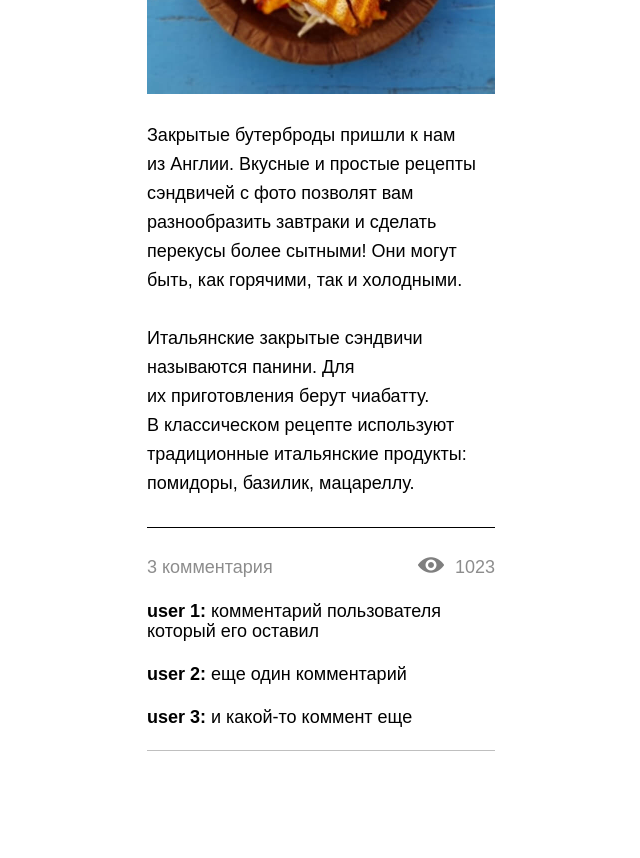
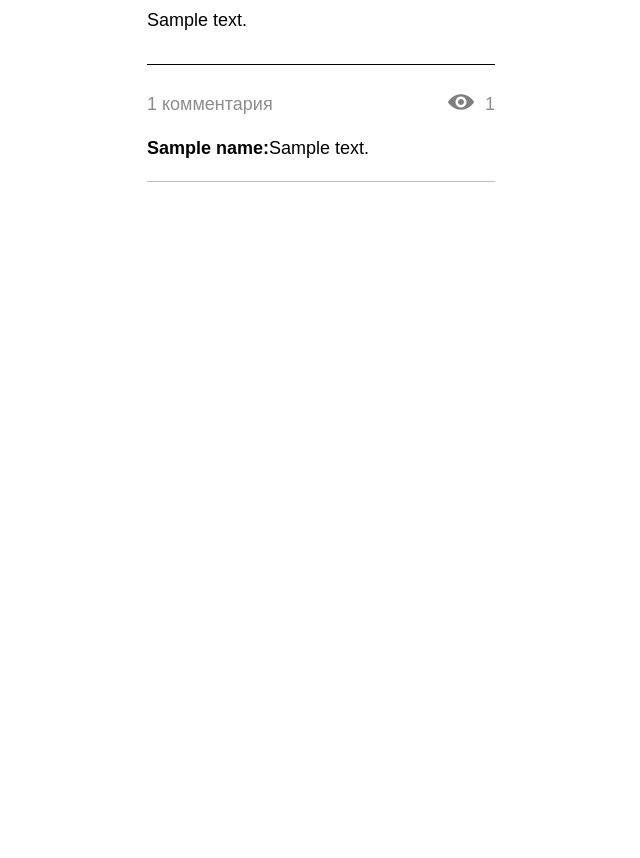
Before and after one commit to cyberBOB72/term_Paper3, a Flask app: template templates/post.html in a window 1280 px wide. Shown: the part 439-1297 px from the top of the page, without its empty margins (319-959 px from the left). After the commit the page ends 621 px from the top, so only its background shows below. Run offline with Flask 2, Linux system fonts and the light colour scheme; the template is opened without the code that fills it: most values are stand-ins (such as "Sample title", 1, 10 or a date in 2020); grey boxes marked "Sample" are stand-in pictures.

Commit message:
to be continued..

```diff
--- a/main.py
+++ b/main.py
@@ -1,7 +1,8 @@
 from utils import *
 from flask import Flask, render_template, request
 
-posts = get_posts_all('data\posts.json')
+posts = get_json('data\posts.json')
+comments = get_json('data\comments.json')
 
 app = Flask(__name__)
 
@@ -11,4 +12,13 @@ def page_index():
     post = posts
     return render_template('index.html', post=post)
 
+
+@app.route("/posts/<int:postid>")
+def page_post(postid):
+    post = get_posts_by_user(postid, posts)
+    comment = get_comments_by_post_id(postid, comments)
+    return render_template('post.html', post=post, comment=comment, count=len(comment))
+
+
+
 app.run()
--- a/templates/index.html
+++ b/templates/index.html
@@ -42,7 +42,7 @@
             <span class="item__username">{{ name['poster_name'] }}</span>
           </a>
         </div>
-        <a href="/post.html" class="item__post-link">
+        <a href="/posts/{{ name['pk'] }}" class="item__post-link">
           <img src={{ name['pic'] }} alt="" width="348" class="item__post-img">
         </a>
         <p class="item__descr">{{ name['content'] | truncate(57) }}</p>
@@ -53,7 +53,7 @@
           </div>
         </div>
         <div class="item__post-bottom">
-          <a href="/post.html" class="item__btn-more">Подробнее</a>
+          <a href="/posts/{{ name['pk'] }}" class="item__btn-more">Подробнее</a>
           <button type="button" class="item__bookmark-btn">
             <img src="static/img/bookmark.png" alt="" class="item__bookmark-icon" width="24">
           </button>
--- a/templates/post.html
+++ b/templates/post.html
@@ -5,7 +5,7 @@
   <meta charset="UTF-8">
   <meta name="viewport" content="width=device-width, initial-scale=1.0">
   <title>SKYPROGRAM post</title>
-  <link href="static/css/styles.min.css" rel="stylesheet">
+  <link href={{ url_for("static", filename="css/styles.min.css") }} rel="stylesheet">
 </head>
 
 <body>
@@ -30,43 +30,37 @@
         <div class="item__top">
           <a href="/user-feed.html" class="item__head">
             <div class="item__ava-wrap">
-              <img src="img/ava1.png" alt="" class="item__ava" width="47">
+              <img src={{ post.poster_avatar }} alt="" class="item__ava" width="47">
             </div>
-            <span class="item__username">Username</span>
+            <span class="item__username">{{ post.poster_name }}</span>
           </a>
           <button type="button" class="item__bookmark-btn">
-            <img src="img/bookmark.png" alt="" class="item__bookmark-icon" width="24">
+            <img src={{ url_for("static", filename="img/bookmark.png") }} alt="" class="item__bookmark-icon" width="24">
           </button>
         </div>
         <a href="" class="item__post-link">
-          <img src="img/post1.jpg" alt="" width="348" class="item__post-img">
+          <img src={{ post.pic }} alt="" width="348" class="item__post-img">
         </a>
         <div class="item__descr">
           <p class="item__text">
-            Закрытые бутерброды пришли к&nbsp;нам из&nbsp;Англии. Вкусные и&nbsp;простые рецепты сэндвичей с&nbsp;фото позволят вам разнообразить завтраки и&nbsp;сделать перекусы более сытными! Они могут быть, как горячими, так и&nbsp;холодными.
+            {{ post.content }}
           </p>
-          <p class="item__text">
-            Итальянские закрытые сэндвичи называются панини. Для их&nbsp;приготовления берут чиабатту. В&nbsp;классическом рецепте используют традиционные итальянские продукты: помидоры, базилик, мацареллу.</p>
         </div>
         <div class="item__bottom">
           <div class="item__post-info">
-            <p class="item__comments-counter">3 комментария</p>
+            <p class="item__comments-counter">{{ count }} комментария</p>
             <div class="item__counter">
-              <img src="img/eye.png" alt="" class="item__counter-icon" width="26">
-              <span class="item__counter-text">1023</span>
+              <img src={{ url_for("static", filename="img/eye.png") }} alt="" class="item__counter-icon" width="26">
+              <span class="item__counter-text">{{ post.views_count }}</span>
             </div>
           </div>
+          {% for name in comment %}
           <div class="item__comments">
             <p class="item__comment">
-              <b>user 1:</b> комментарий пользователя который его оставил
-            </p>
-            <p class="item__comment">
-              <b>user 2:</b> еще один комментарий
-            </p>
-            <p class="item__comment">
-              <b>user 3:</b> и&nbsp;какой-то коммент еще
+              <b>{{ name['commenter_name'] }}:</b>{{ name['comment'] }}
             </p>
           </div>
+          {% endfor %}
         </div>
       </div>
     </section>
```
Also changed, not shown: utils.py (+6 -15 lines).
